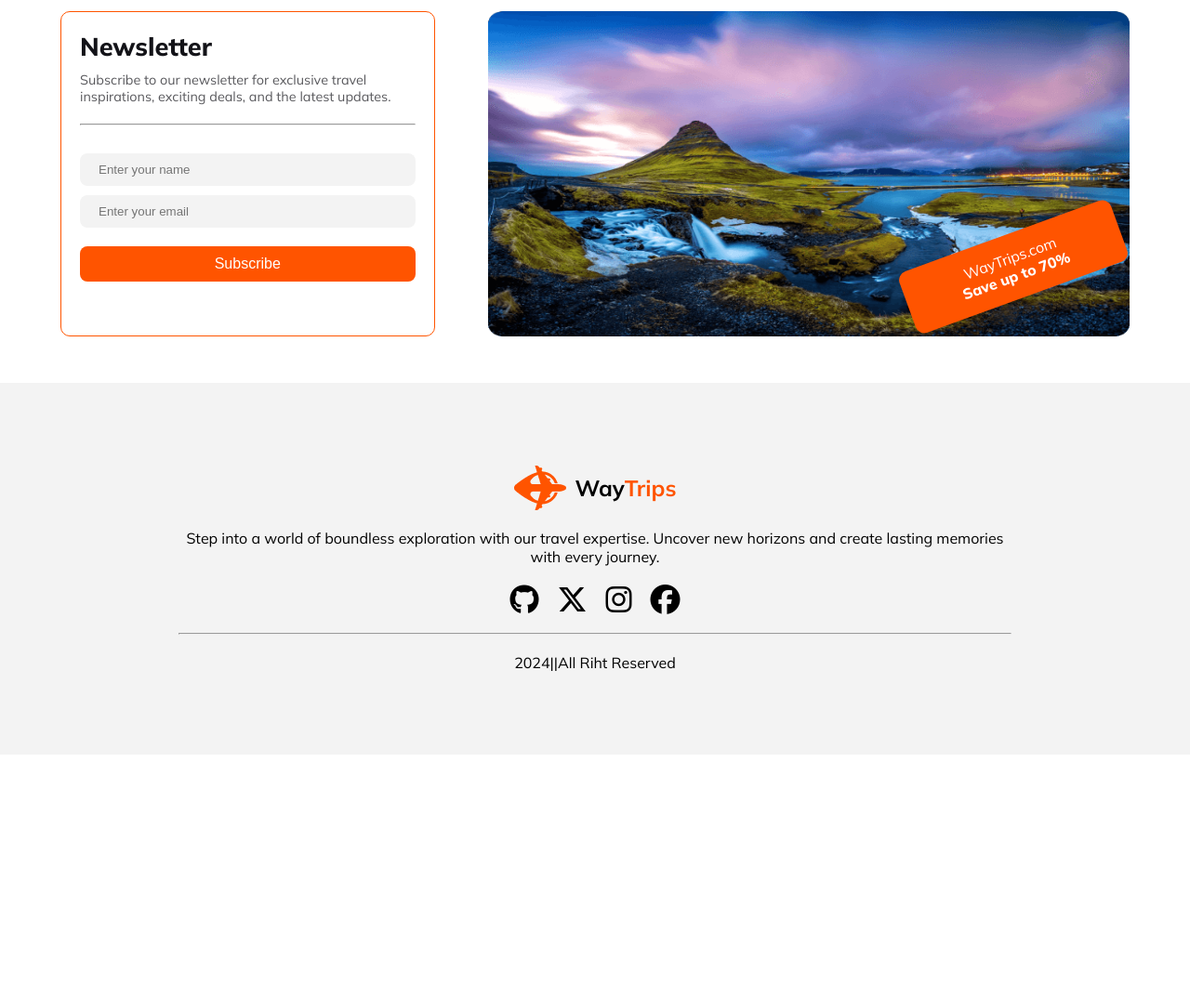
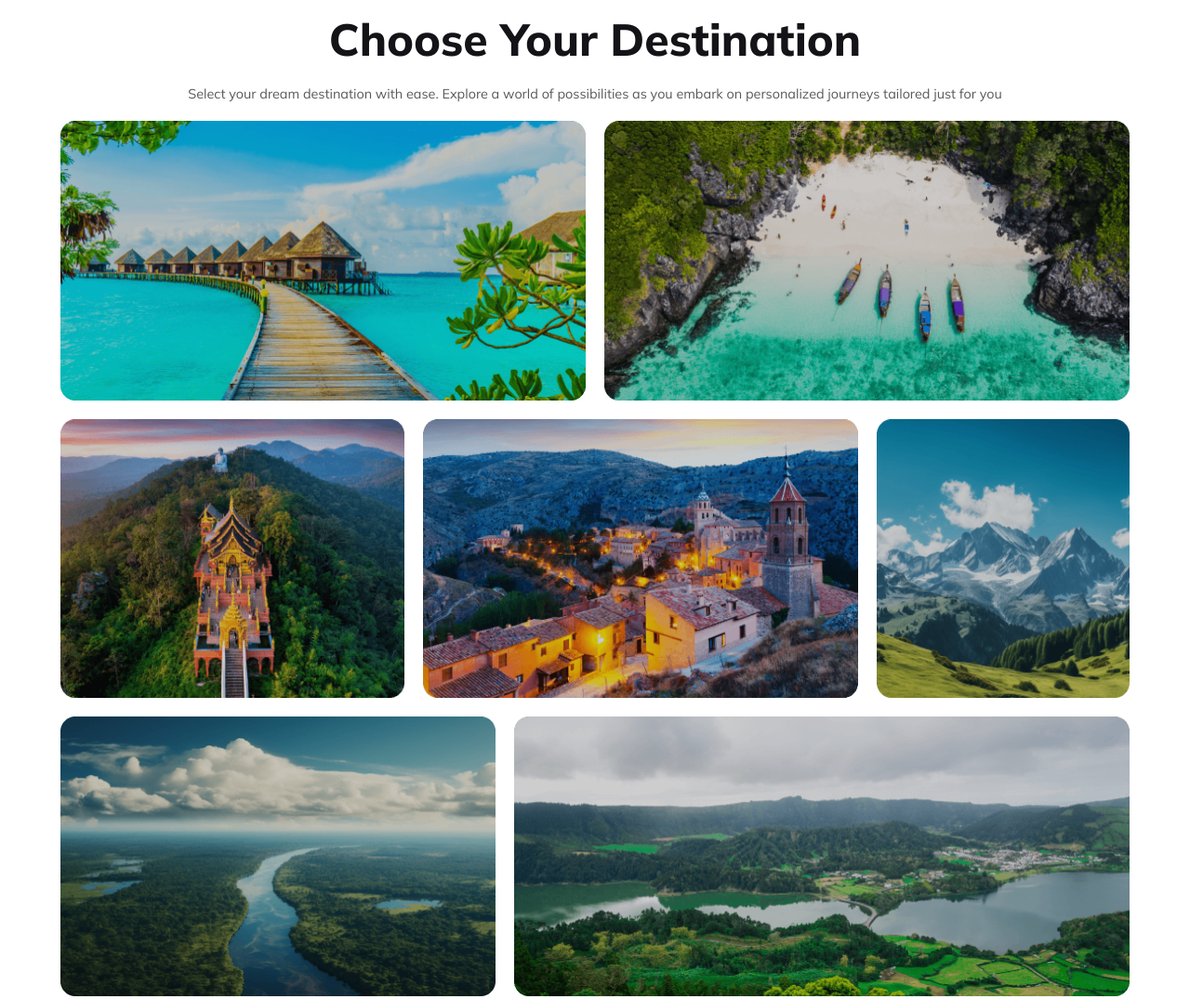
Before and after one commit to JuwelMhamud/WayTrip-Travel-website, a plain HTML site: page index.html in a window 1280 px wide. Shown: the part 1280-2355 px from the top of the page at 93% size. Before the commit the page ends 2092 px from the top, so only its background shows below. Drawn offline with Linux system fonts and the light colour scheme.

Commit message:
responsive destination added

```diff
--- a/index.html
+++ b/index.html
@@ -92,6 +92,44 @@
           <img src="./Images/popular-tour.png" alt="">
         </div>
       </section>
+      <!-- ---choose your destination start --- -->
+      <section class="destination">
+        <div class="destination-text">
+          <h1 class="section-header">Choose Your Destination</h1>
+          <p class="section-description">Select your dream destination with ease. Explore a world of possibilities as you embark on personalized journeys tailored just for you</p>
+        </div>
+        <div class="distination-img">
+          <div class="img-1 destination-name">
+            <img src="./Images/destination-1.png" alt="">
+            <!-- <h3>Maldives</h3> -->
+          </div>
+          <div class="img-2 destination-name">
+            <img src="./Images/destination-2.png" alt="">
+            <!-- <h3>Indonesia</h3> -->
+          </div>
+          <div class="img-3 destination-name">
+            <img src="./Images/destination-3.png" alt="">
+            <!-- <h3>Srilanka</h3> -->
+          </div>
+          <div class="img-4 destination-name">
+            <img src="./Images/destination-4.png" alt="">
+            <!-- <h3>North America</h3> -->
+          </div>
+          <div class="img-5 destination-name">
+            <img src="./Images/destination-5.png" alt="">
+            <!-- <h3>Kashmir</h3> -->
+          </div>
+          <div class="img-6 destination-name">
+            <img src="./Images/destination-6.png" alt="">
+            <!-- <h3>Bangladesh</h3> -->
+          </div>
+          <div class="img-7 destination-name">
+            <img src="./Images/destination-7.png" alt="">
+            <!-- <h3>Bandarban</h3> -->
+          </div>
+        </div>
+
+      </section>
       <!-- Newsletter section start from here -->
       <section class="newsletter">
         <div class="letter-input-form">
--- a/style/responsive.css
+++ b/style/responsive.css
@@ -66,6 +66,14 @@
   .letter-img {
     width: 100%;
   }
-
+  /* destination */
+  .destination{
+    width: 90vw;
+    height: 100%;
+  }
+  .distination-img{
+    display: flex;
+    flex-direction: column;
+  }
 
 }
--- a/style/style.css
+++ b/style/style.css
@@ -168,6 +168,67 @@ body {
   width: 100%;
   height: 100%;
 }
+/* -------destination style ------ */
+.destination{
+  width: 1150px;
+  margin: 40px auto;
+}
+.destination-text{
+  text-align: center;
+
+}
+.destination-text p{
+  margin: 20px 0;
+}
+
+/* .destination-name{
+  position: relative;
+}
+h3{
+  position: absolute;
+  top: 50%;
+  left: 20%;
+  color: #fff;
+} */
+.distination-img{
+  display: grid;
+  grid-template-columns: repeat(12, 1fr);
+  grid-template-rows: repeat(3, 1fr);
+  gap: 20px;
+}
+.distination-img img{
+  width: 100%;
+  height: 100%;
+
+}
+.img-1{
+  grid-column:  1 / span 6;
+}
+.img-2{
+  grid-column:  7 / span 6;
+}
+.img-3{
+  grid-column:  1 / span 4;
+}
+.img-4{
+  grid-column:  5 / span 5;
+}
+.img-5{
+  grid-column:  10 / span 3;
+}
+.img-6{
+  grid-column:  1 / span 5;
+}
+.img-7{
+  grid-column:  6 / span 7;
+}
+
+
+
+
+
+
+
 /* -------Newsletter section style------ */
 .newsletter {
   max-width: 1150px;
```
